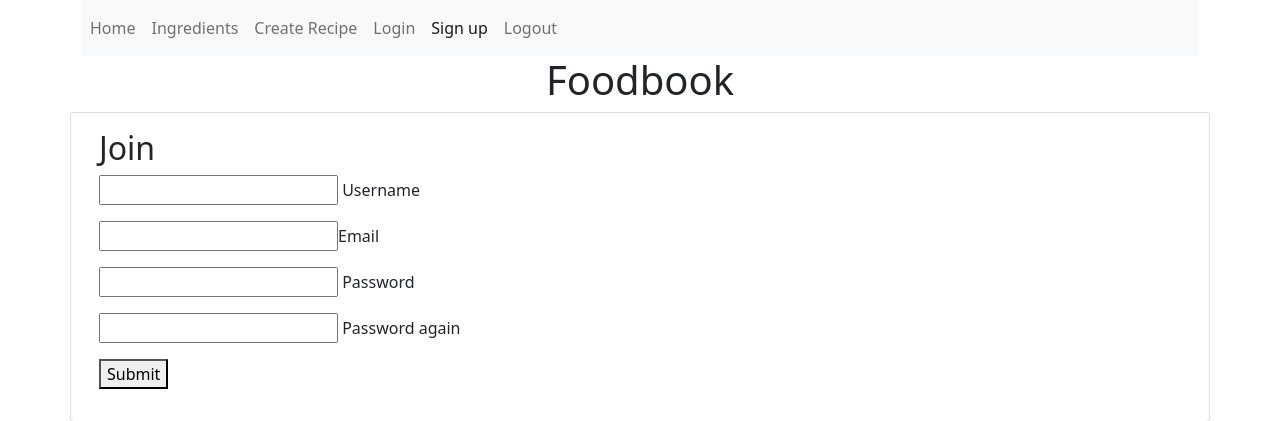
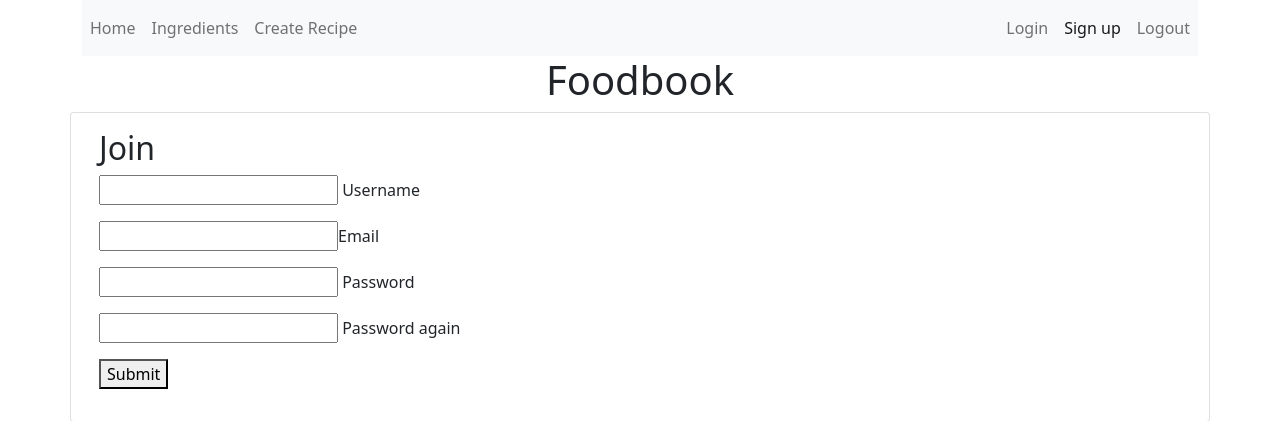
Before and after one commit to ethan-berman/Foodbook, a Flask app: page /join/ in a window 1280 px wide. Shown: the top 421 px of the page. Run offline with Flask 2, Linux system fonts and the light colour scheme; the visitor is signed in with stand-in values (Sample User, id 1); some libraries are stand-ins or nearby versions.

Commit message:
added comments

```diff
--- a/app.py
+++ b/app.py
@@ -142,6 +142,7 @@ def logout():
 
 @app.route('/recipe/<rid>')
 def recipe_detail(rid):
+    # Detail view for recipe, includes the OP and reviews and their authors
     conn = dbi.connect()
     recipe = queries.getRecipeById(conn, rid)
     author = queries.getAuthor(conn, rid)
@@ -152,9 +153,7 @@ def recipe_detail(rid):
         poster = queries.getReviewAuthor(conn, item['revid'])
         item['author'] = poster
     for item in ingredients:
-        # print(item)
         ingredient_name = queries.getIngredientDetail(conn, item.get('ingredient'))
-        # print(ingredient_name)
         item['ingredient_name'] = ingredient_name.get("name")
     return render_template("recipe_detail.html",recipe=recipe, ingredients=ingredients, instructions=instructions, author=author, reviews=reviews)
 
@@ -167,19 +166,26 @@ def recipe_create():
                 ingredients = queries.getAllIngredients(conn)
                 return render_template("recipe_create.html", ingredients=ingredients)
             else:
-                print(request.json)
+                #Handle new ingredient insert
                 data = request.json
+                #get params
                 title = data.get('title')
                 description = data.get('description')
                 ingredients = data.get('ingredients')
                 instructions = data.get("instructions")
                 uid = session['uid']
-                print(data)
-
-                print(request.form)
-                print(ingredients)
-
-
+                # reduce to boolean
+                isTitle = len(title) == 0
+                isDescription = len(description) == 0
+                isIngredients = len(ingredients) == 0
+                isInstructions = len(instructions) == 0
+                #validate inputs
+                if (isTitle or isDescription or isIngredients or isInstructions):
+                    flash("Missing data!")
+                    # have to jsonify because this is jquery request, regular redirect wont work
+                    return jsonify({"redirect":url_for("recipe_create")})
+                    # return redirect(url_for("recipe_create"))
+                #Input valid, insert new entry
                 recipe_id = queries.insertRecipe(conn, uid, title, description)
                 for item in ingredients:
                     print(item)
@@ -189,7 +195,8 @@ def recipe_create():
                     id = queries.insertInstruction(conn, recipe_id, i, instructions[i])
                     print(id)
 
-                return redirect(url_for("recipe_detail", rid=recipe_id))
+                # have to jsonify because jquery request
+                return jsonify({"redirect": url_for("recipe_detail", rid=recipe_id)})
         else:
             flash('you are not logged in. Please login or Sign up.')
             return redirect(url_for('index'))
@@ -200,12 +207,14 @@ def recipe_create():
 
 @app.route('/ingredient/')
 def ingredient():
+    # Get first x ingredients and list them
     conn = dbi.connect()
     ingredients = queries.getIngredients(conn, 10)
     return render_template('ingredient_list.html', ingredients=ingredients)
 
 @app.route('/ingredient_create/', methods=['POST'])
 def ingredient_create():
+    #Handles new ingredients
     if ('name' in request.form and 'cost' in request.form):
         print(request.form)
         name = request.form['name']
@@ -217,6 +226,7 @@ def ingredient_create():
 
 @app.route('/ingredient/<iid>')
 def ingredient_detail(iid):
+    # Basic information about an ingredient
     print(iid)
     conn = dbi.connect()
     ingredient = queries.getIngredientDetail(conn, iid)
@@ -225,6 +235,7 @@ def ingredient_detail(iid):
 
 @app.route('/lookup/')
 def ingredient_search():
+    #Does keyword search in response to jQuery request, returns JSON
     conn = dbi.connect()
     name = request.args.get('name')
     print(name)
@@ -234,6 +245,7 @@ def ingredient_search():
 
 @app.route("/review/<rid>", methods=["POST"])
 def review(rid):
+    # Handles creating new review, takes a recipe that the review is about
     conn = dbi.connect()
     try:
         if 'username' in session:
--- a/table.sql
+++ b/table.sql
@@ -13,6 +13,7 @@ create table user (
     email varchar(40) not null,
     password char(60) not null,
     restrictions set('vegan', 'vegetarian', 'pescetarian', 'peanut allergy', 'GF', 'DF'),
+    unique(username),
     primary key (uid)
 )
 ENGINE = InnoDB;
--- a/templates/base.html
+++ b/templates/base.html
@@ -19,13 +19,13 @@
 <body>
   {% block nav %}
   <div class="container">
-    <nav class="navbar navbar-expand-lg navbar-light bg-light">
-      <ul class="navbar-nav">
+    <nav class="navbar navbar-expand-md navbar-light bg-light">
+      <ul class="navbar-nav me-auto">
         <li class="nav-item"><a class="nav-link" href="{{url_for('index')}}">Home</a></li>
         <li class="nav-item"><a class="nav-link" href="{{url_for('ingredient')}}">Ingredients</a></li>
         <li class="nav-item"><a class="nav-link" href="{{url_for('recipe_create')}}">Create Recipe</a></li>
       </ul>
-      <ul class="navbar-nav mr-auto">
+      <ul class="navbar-nav ms-auto my-2 my-lg-0">
         <li class="nav-item"><a class="nav-link" href="{{url_for('login')}}"> Login </a></li>
         <li class="nav-item"><a class="nav-link" href="{{url_for('join')}}"> Sign up </a></li>
 
```
Also changed, not shown: templates/recipe_create.html (+8 -0 lines).
